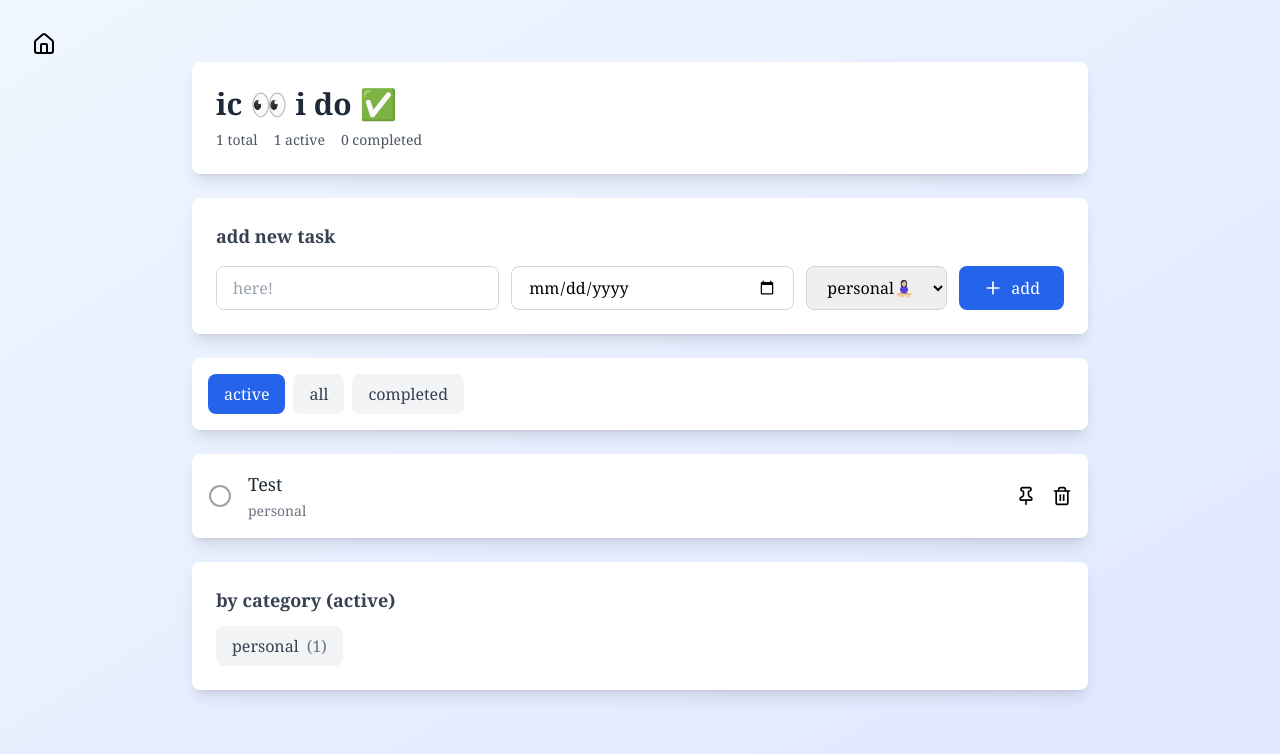
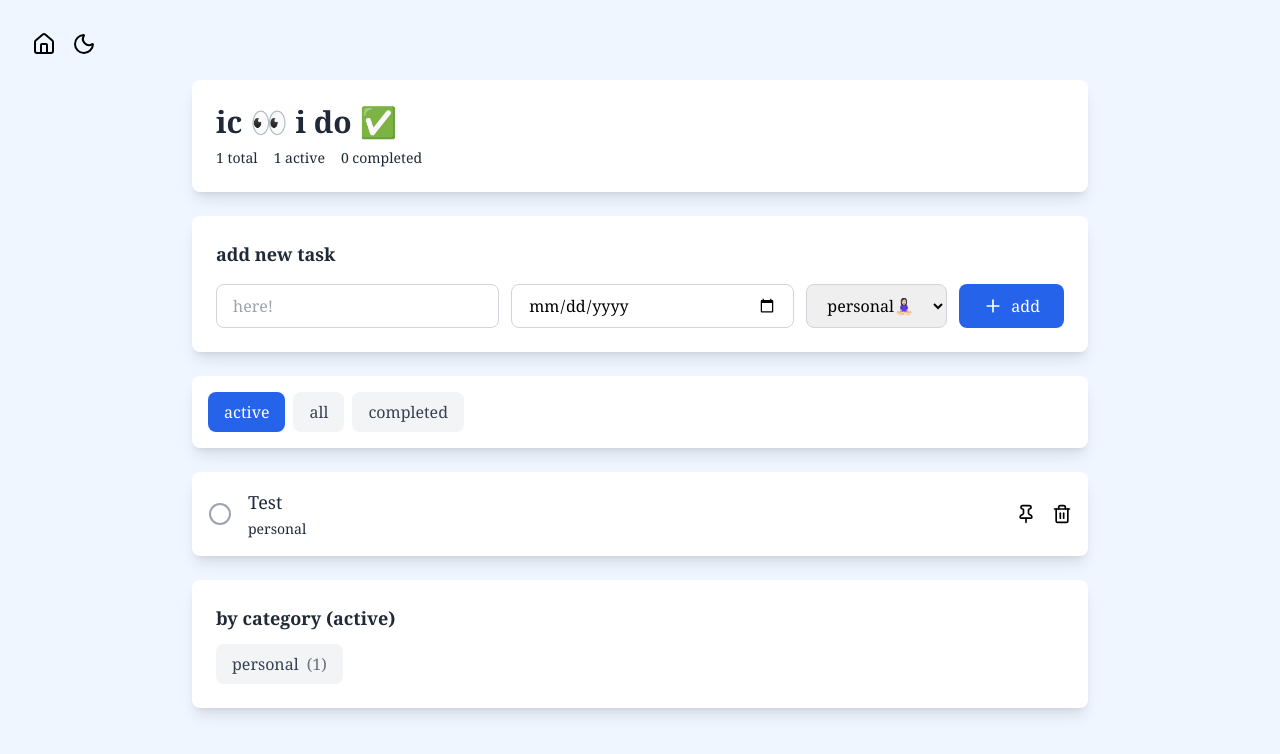
Before and after one commit to irisc52/ic-i-do, a React (Vite) app: page / in a window 1280 px wide. Both pictures are taken after a click on the button 568 px from the left and 498 px from the top of the page. Shown: the top 754 px of the page. Built offline with nearby package versions, Linux system fonts and the light colour scheme.

Commit message:
theme persistance

```diff
--- a/src/About.jsx
+++ b/src/About.jsx
@@ -1,23 +1,73 @@
 import React, { useState, useEffect } from 'react';
-import { HomeIcon } from 'lucide-react';
+import { HomeIcon, SunIcon, MoonIcon } from 'lucide-react';
 
-export default function About( {goToPage} ) {
+export default function About( {goToPage , theme , setTheme} ) {
+
+    const themes = {
+        light: {
+            bg: "bg-blue-50",
+            iconColor: "black",
+            text: "text-gray-800",
+            button: "bg-gray-200",
+            buttonText: "text-gray-700",
+            buttonHover: "bg-gray-300",
+            buttonCurrent: "bg-blue-500",
+            buttonCurrentText: "text-white",
+
+            textArea: "white",
+            textAreaOutline: "border-gray-300"
+        },
+        dark: {
+            bg: "bg-gray-800",
+            iconColor: "white",
+            text: "text-blue-50",
+            button: "bg-blue-800",
+            buttonText: "text-white",
+            buttonHover: "bg-blue-400",
+            buttonCurrent: "bg-blue-200",
+            buttonCurrentText: "text-black",
+
+            textArea: "bg-gray-600",
+            textAreaOutline: "border-gray-700"
+        }
+    }
+
+    const t = themes[theme];
+
     return (
-        <div className="min-h-screen font-serif bg-gradient-to-br from-blue-50 to-indigo-100 p-8">
-            <button
-                onClick={() => goToPage('welcome')}
-            >
-                <HomeIcon/>
-            </button>
+        <div className={`min-h-screen font-serif ${t.bg} p-8`}>
+            <div className = 'flex gap-4'>
+                <button
+                    onClick={() => goToPage('welcome')}
+                >
+                    <HomeIcon color={t.iconColor}/>
+                </button>
+                <button
+                    onClick={() => setTheme(theme === 'light' ? 'dark' : 'light')}
+                >
+                    {theme === 'light' ? (<MoonIcon color={t.iconColor}/>) :
+                                        (<SunIcon color={t.iconColor}/>) }
+                </button>
+            </div>
                 <div className={`min-h-screen p-8 flex items-center justify-center`}>
-                    <div className="space-y-8 font-serif max-w-3xl mx-auto text-center">
+                    <div className={`space-y-8 font-serif ${t.text} max-w-3xl mx-auto text-center`}>
                         <p>
                             <b>ic, i do</b> was created by
                             <a href="https://www.linkedin.com/in/iristtchen/"> <span className="text-blue-500"><u>Iris Chen</u> </span></a>
-                            (me!) cus using a gdoc for everything is bad
-                            <br></br>
-                            <br></br>
-                            YAY
+                            (me!) when i concluded halfway through my sophomore year of college that using a single google doc for all
+                            my organizational purposes was not very efficient (or fun).
+                            <br></br><br></br>
+                            more about me: i'm a student at carnegie mellon studying statistics, ml, and cs. i'm interested in the intersection
+                            of those fields and the problems solved there. i built this app to reflect my belief that our organizational
+                            tools should represent how we actually think and motivate us - not force us into rigid systems.
+                            <br></br><br></br>
+                            what started as a way to learn more about React and frontend development has grown into a personal
+                            productivity hub that i know all of the ins and outs of. it's inspired by Notion but stripped down to
+                            the elements that matter most to me.
+                            <br></br><br></br>
+                            i'm always working to maximize my ability to solve interesting and challenging problems with interesting
+                            tools. if you have thoughts, suggestions, or just want to say hi, feel free to reach me
+                            via email at irischen@andrew.cmu.edu!
                         </p>
 
                     </div>
--- a/src/App.jsx
+++ b/src/App.jsx
@@ -1,9 +1,45 @@
 import React, { useState, useEffect } from 'react';
-import { Plus, Trash2, Check, Circle, PinIcon, HomeIcon } from 'lucide-react';
+import { Plus, Trash2, Check, Circle, PinIcon, HomeIcon, SunIcon, MoonIcon } from 'lucide-react';
 import { useReward } from 'react-rewards';
 
 
-export default function TodoApp( {goToPage} ) {
+export default function TodoApp( {goToPage , theme , setTheme } ) {
+
+  const themes = {
+    light: {
+        bg: "bg-blue-50",
+        iconColor: "black",
+        text: "text-gray-800",
+        button: "bg-gray-200",
+        buttonText: "text-gray-700",
+        buttonHover: "bg-gray-300",
+        buttonCurrent: "bg-blue-500",
+        buttonCurrentText: "text-white",
+
+        blockColor: "bg-white",
+
+        textArea: "white",
+        textAreaOutline: "border-gray-300"
+    },
+    dark: {
+        bg: "bg-gray-800",
+        iconColor: "white",
+        text: "text-blue-50",
+        button: "bg-blue-800",
+        buttonText: "text-white",
+        buttonHover: "bg-blue-400",
+        buttonCurrent: "bg-blue-200",
+        buttonCurrentText: "text-black",
+
+        blockColor: "bg-gray-500",
+
+        textArea: "bg-gray-600",
+        textAreaOutline: "border-gray-700"
+    }
+}
+
+  const t = themes[theme];
+
   // STATE MANAGEMENT with localStorage
   // Load todos from localStorage on initial render, or use default todos if none exist
   const [todos, setTodos] = useState(() => {
@@ -107,17 +143,26 @@ export default function TodoApp( {goToPage} ) {
 
   // JSX
   return (
-    <div className="min-h-screen font-serif bg-gradient-to-br from-blue-50 to-indigo-100 p-8">
-      <button
-        onClick={() => goToPage('welcome')}
-      >
-          <HomeIcon/>
-      </button>
+    <div className={`min-h-screen font-serif  ${t.bg} p-8`}>
+      <div className="flex gap-4">
+        <button
+          onClick={() => goToPage('welcome')}
+        >
+            <HomeIcon color={t.iconColor}/>
+        </button>
+        <button
+          onClick={() => setTheme(theme === 'light' ? 'dark' : 'light')}
+        >
+          {theme === 'light' ? (<MoonIcon color={t.iconColor}/>) :
+                               (<SunIcon color={t.iconColor}/>) }
+        </button>
+      </div>
+      <br></br>
       <div className="max-w-4xl mx-auto">
         {/* Header */}
-        <div className="bg-white rounded-lg shadow-lg p-6 mb-6">
-          <h1 className="text-3xl font-bold text-gray-800 mb-2">ic 👀 i do ✅</h1>
-          <div className="flex gap-4 text-sm text-gray-600">
+        <div className={`${t.blockColor} rounded-lg shadow-lg p-6 mb-6`}>
+          <h1 className={`text-3xl font-bold ${t.text} mb-2`}>ic 👀 i do ✅</h1>
+          <div className={`flex gap-4 text-sm ${t.text}`}>
             <span>{stats.total} total</span>
             <span>{stats.active} active</span>
             <span>{stats.completed} completed</span>
@@ -125,8 +170,8 @@ export default function TodoApp( {goToPage} ) {
         </div>
 
         {/* Add Todo Section */}
-        <div className="bg-white rounded-lg shadow-lg p-6 mb-6">
-          <h2 className="text-lg font-semibold font-serif text-gray-700 mb-4">add new task</h2>
+        <div className={`${t.blockColor} rounded-lg shadow-lg p-6 mb-6`}>
+          <h2 className={`text-lg font-semibold ${t.text} mb-4`}>add new task</h2>
           <div className="flex gap-3">
             {/* INPUT: value links to state, onChange updates state */}
             <input
@@ -135,19 +180,19 @@ export default function TodoApp( {goToPage} ) {
               onChange={(e) => setNewTodoText(e.target.value)}
               onKeyPress={(e) => e.key === 'Enter' && addTodo()}
               placeholder="here!"
-              className="flex-1 px-4 py-2 border border-gray-300 rounded-lg focus:outline-none focus:ring-2 focus:ring-blue-500"
+              className="flex-1 px-4 py-2 border border-gray-300 rounded-lg focus:outline-none focus:ring-2 focus:ring-blue-300"
             />
             <input
               type="date"
               value={newToDoDate}
               onChange={(e) => setNewToDoDueDate(e.target.value)}
               onKeyPress={(e) => e.key === 'Enter' && addTodo()}
-              className="flex-1 px-4 py-2 border border-gray-300 rounded-lg focus:outline-none focus:ring-2 focus:ring-blue-500"
+              className="flex-1 px-4 py-2 border border-gray-300 rounded-lg focus:outline-none focus:ring-2 focus:ring-blue-300"
               />
             <select
               value={newTodoCategory}
               onChange={(e) => setNewTodoCategory(e.target.value)}
-              className="px-4 py-2 border border-gray-300 rounded-lg focus:outline-none focus:ring-2 focus:ring-blue-500"
+              className="px-4 py-2 border border-gray-300 rounded-lg focus:outline-none focus:ring-2 focus:ring-blue-300"
             >
               <option>personal🧘🏻‍♀️</option>
               <option>school📚</option>
@@ -166,7 +211,7 @@ export default function TodoApp( {goToPage} ) {
         </div>
 
         {/* Filter Tabs */}
-        <div className="bg-white rounded-lg shadow-lg p-4 mb-6">
+        <div className={`${t.blockColor} rounded-lg shadow-lg p-4 mb-6`}>
           <div className="flex gap-2">
             {['active', 'all', 'completed'].map(filterType => (
               <button
@@ -187,7 +232,7 @@ export default function TodoApp( {goToPage} ) {
         {/* Todo List */}
         <div className="space-y-3">
           {filteredTodos.length === 0 ? (
-            <div className="bg-white rounded-lg shadow-lg p-8 text-center text-gray-500">
+            <div className={`${t.blockColor} rounded-lg shadow-lg p-8 text-center text-gray-500`}>
               lock in bruh
             </div>
           ) : (
@@ -196,7 +241,7 @@ export default function TodoApp( {goToPage} ) {
             sortedFilteredTodos.map(todo => (
               <div
                 key={todo.id}
-                className="bg-white rounded-lg shadow-lg p-4 flex items-center gap-4 hover:shadow-xl transition-shadow"
+                className={`${t.blockColor} rounded-lg shadow-lg p-4 flex items-center gap-4 hover:shadow-xl transition-shadow`}
               >
                 {/* Toggle completion button */}
                 <button
@@ -232,7 +277,7 @@ export default function TodoApp( {goToPage} ) {
                   ) : (
                     <p
                       className={`text-lg cursor-pointer ${
-                        todo.completed ? 'text-gray-400' : 'text-gray-800'
+                        todo.completed ? 'text-gray-400' : t.text
                       }`}
                       onClick = {() => {
                         setEditingId(todo.id);
@@ -240,18 +285,18 @@ export default function TodoApp( {goToPage} ) {
                       }}
                     >
                       {todo.text} {todo.dueDate && !todo.completed &&
-                                  (<span className = "text-xs text-gray-500">
+                                  (<span className = {`text-xs ${t.text}`}>
                                     due {todo.dueDate}
                                   </span>)}
                                   {todo.completed && todo.completedDate &&
-                                  (<span className = "text-xs text-gray-500">
+                                  (<span className = {`text-xs text-gray-400`}>
                                     completed {todo.completedDate}
                                   </span>
                                   )
                                             }
                     </p>
                   )}
-                  <span className="text-sm text-gray-500">{todo.category}</span>
+                  <span className={`text-sm ${t.text}`}>{todo.category}</span>
                 </div>
 
                 {/* Pin button*/}
@@ -260,9 +305,9 @@ export default function TodoApp( {goToPage} ) {
                   className="flex-shrink-0"
                 >
                   { todo.pinned ? (
-                      <PinIcon className="text-red-500" size={20} fill="currentColor"/>
+                      <PinIcon className="text-red-400" size={20} fill="currentColor"/>
                     ) : (
-                      <PinIcon className="text-black hover:text-red-500 transition-colors" size={20}/>)
+                      <PinIcon className={`text-${t.iconColor} hover:text-red-400 transition-colors`} size={20}/>)
                   }
                 </button>
 
@@ -272,7 +317,7 @@ export default function TodoApp( {goToPage} ) {
                   onClick={() => deleteTodo(todo.id)}
                   className="flex-shrink-0 text-black hover:text-red-500 transition-colors"
                 >
-                  <Trash2 size={20} />
+                  <Trash2 size={20} color={t.iconColor}/>
                 </button>
               </div>
             ))
@@ -281,8 +326,8 @@ export default function TodoApp( {goToPage} ) {
 
         {/* Category Summary */}
         {categories.length > 0 && (
-          <div className="mt-6 bg-white rounded-lg shadow-lg p-6">
-            <h3 className="text-lg font-semibold text-gray-700 mb-3">by category (active)</h3>
+          <div className={`mt-6 ${t.blockColor} rounded-lg shadow-lg p-6`}>
+            <h3 className={`text-lg font-semibold ${t.text} mb-3`}>by category (active)</h3>
             <div className="flex flex-wrap gap-3">
               {categories.map(category => {
                 const count = todos.filter(t => t.category === category && !t.completed).length;
--- a/src/Notes.jsx
+++ b/src/Notes.jsx
@@ -1,7 +1,40 @@
 import React, { useState, useEffect } from 'react';
-import { HomeIcon } from 'lucide-react';
+import { HomeIcon, MoonIcon, SunIcon } from 'lucide-react';
 
-export default function Notes({ goToPage }) {
+
+
+export default function Notes({ goToPage , theme , setTheme }) {
+
+    const themes = {
+        light: {
+            bg: "bg-blue-50",
+            iconColor: "black",
+            text: "text-gray-800",
+            button: "bg-gray-200",
+            buttonText: "text-gray-700",
+            buttonHover: "bg-gray-300",
+            buttonCurrent: "bg-blue-500",
+            buttonCurrentText: "text-white",
+
+            textArea: "white",
+            textAreaOutline: "border-gray-300"
+        },
+        dark: {
+            bg: "bg-gray-800",
+            iconColor: "white",
+            text: "text-blue-50",
+            button: "bg-blue-800",
+            buttonText: "text-white",
+            buttonHover: "bg-blue-400",
+            buttonCurrent: "bg-blue-200",
+            buttonCurrentText: "text-black",
+
+            textArea: "bg-gray-600",
+            textAreaOutline: "border-gray-700"
+        }
+    }
+
+    const t = themes[theme];
 
     const [notes, setNotes] = useState(() => {
         const savedNotes = localStorage.getItem('notes');
@@ -18,13 +51,21 @@ export default function Notes({ goToPage }) {
 
     return (
 
-        <div className="min-h-screen font-serif bg-gradient-to-br from-blue-50 to-indigo-100 p-8">
-            <button
-                onClick={() => goToPage('welcome')}
-            >
-                <HomeIcon />
-            </button>
-            <div className="min-h-screen p-8 flex justify-center items-center">
+        <div className={`min-h-screen font-serif ${t.bg} p-8`}>
+            <div className="flex gap-4">
+                <button
+                    onClick={() => goToPage('welcome')}
+                >
+                    <HomeIcon color={t.iconColor}/>
+                </button>
+                <button
+                    onClick={() => setTheme(theme === 'light' ? 'dark' : 'light')}
+                >
+                    {theme === 'light' ? (<MoonIcon color={t.iconColor}/>) :
+                                        (<SunIcon color={t.iconColor}/>) }
+                </button>
+            </div>
+            <div className={`min-h-screen p-8 flex justify-center items-center`}>
                 <textarea
                     spellCheck={false}
                     type="textarea"
@@ -32,8 +73,8 @@ export default function Notes({ goToPage }) {
                     onChange={(e) => setNotes(e.target.value)}
                     onKeyPress={(e) => e.key === 'Enter' && setNotes()}
                     placeholder="what are we doing today queen"
-                    className="flex-1 px-4 py-2 border border-gray-300 rounded-lg focus:outline-none
-                                focus:ring-2 focus:ring-blue-500 w-full h-96"
+                    className={`flex-1 px-4 py-2 border ${t.textArea} ${t.textAreaOutline} rounded-lg ${t.text} focus:outline-none
+                                focus:ring-2 focus:ring-blue-300 w-full h-96`}
                 />
             </div>
         </div>
--- a/src/Router.jsx
+++ b/src/Router.jsx
@@ -5,25 +5,39 @@ import WelcomePage from './Welcome.jsx'
 import AboutPage from './About.jsx'
 import NotesPage from './Notes.jsx'
 
+const themes = {
+    light: {
+        bg: "bg-blue-50",
+        iconColor: "black",
+        text: "text-gray-800",
+        button: "bg-gray-200",
+        buttonText: "text-gray-700",
+        buttonHover: "bg-gray-300",
+        buttonCurrent: "bg-blue-500",
+        buttonCurrentText: "text-white"
+    },
+    dark: {
+        bg: "bg-gray-800",
+        iconColor: "white",
+        text: "text-blue-50",
+        button: "bg-blue-800",
+        buttonText: "text-white",
+        buttonHover: "bg-blue-400",
+        buttonCurrent: "bg-blue-200",
+        buttonCurrentText: "text-black"
+    }
+}
+
 export default function Main() {
     const [currentScreen, setCurrentScreen] = useState('welcome');
+    const [theme, setTheme] = useState('light');
 
     const pages = {
-        welcome: <WelcomePage goToPage={setCurrentScreen} />,
-        app: <App goToPage={setCurrentScreen} />,
-        about: <AboutPage goToPage={setCurrentScreen} />,
-        notes: <NotesPage goToPage={setCurrentScreen} />
+        welcome: <WelcomePage goToPage={setCurrentScreen} theme={theme} setTheme={setTheme}/>,
+        app: <App goToPage={setCurrentScreen} theme={theme} setTheme={setTheme}/>,
+        about: <AboutPage goToPage={setCurrentScreen} theme={theme} setTheme={setTheme}/>,
+        notes: <NotesPage goToPage={setCurrentScreen} theme={theme} setTheme={setTheme}/>
     };
 
     return <div>{pages[currentScreen]}</div>;
-
-
-    //   <div>
-    //     {currentPage === 'welcome' ? (
-    //       <WelcomePage goToApp = {() => setCurrentPage('app')} />
-    //     ) : (
-    //       <App goToHome = {() => setCurrentPage('welcome')} />
-    //     )}
-    //   </div>
-    // )
   }
--- a/src/Welcome.jsx
+++ b/src/Welcome.jsx
@@ -1,29 +1,6 @@
 import React, { useState, useEffect } from 'react';
 import { MoonIcon, SunIcon, NotebookTextIcon, PencilIcon, CircleQuestionMark} from 'lucide-react';
 import { Typewriter } from 'react-simple-typewriter';
-
-const themes = {
-    light: {
-        bg: "bg-blue-50",
-        iconColor: "black",
-        text: "text-gray-800",
-        button: "bg-gray-200",
-        buttonText: "text-gray-700",
-        buttonHover: "bg-gray-300",
-        buttonCurrent: "bg-blue-500",
-        buttonCurrentText: "text-white"
-    },
-    dark: {
-        bg: "bg-gray-800",
-        iconColor: "white",
-        text: "text-blue-50",
-        button: "bg-blue-800",
-        buttonText: "text-white",
-        buttonHover: "bg-blue-400",
-        buttonCurrent: "bg-blue-200",
-        buttonCurrentText: "text-black"
-    }
-}
 
 const moods = {
     normal: {
@@ -35,10 +12,39 @@ const moods = {
 
 }
 
-export default function Welcome({ goToPage }) {
+export default function Welcome({ goToPage , theme , setTheme}) {
+
+    const themes = {
+        light: {
+            bg: "bg-blue-50",
+            iconColor: "black",
+            text: "text-gray-800",
+            button: "bg-gray-200",
+            buttonText: "text-gray-700",
+            buttonHover: "bg-gray-300",
+            buttonCurrent: "bg-blue-500",
+            buttonCurrentText: "text-white",
+
+            textArea: "white",
+            textAreaOutline: "border-gray-300"
+        },
+        dark: {
+            bg: "bg-gray-800",
+            iconColor: "white",
+            text: "text-blue-50",
+            button: "bg-blue-800",
+            buttonText: "text-white",
+            buttonHover: "bg-blue-400",
+            buttonCurrent: "bg-blue-200",
+            buttonCurrentText: "text-black",
+
+            textArea: "bg-gray-600",
+            textAreaOutline: "border-gray-700"
+        }
+    }
 
     const [selectedPage, setSelectedPage] = useState('')
-    const [theme, setTheme] = useState('light')
+    // const [theme, setTheme] = useState('light')
     const [mood, setMood] = useState('iris')
 
     const toggleTheme = (theme) => {
```
